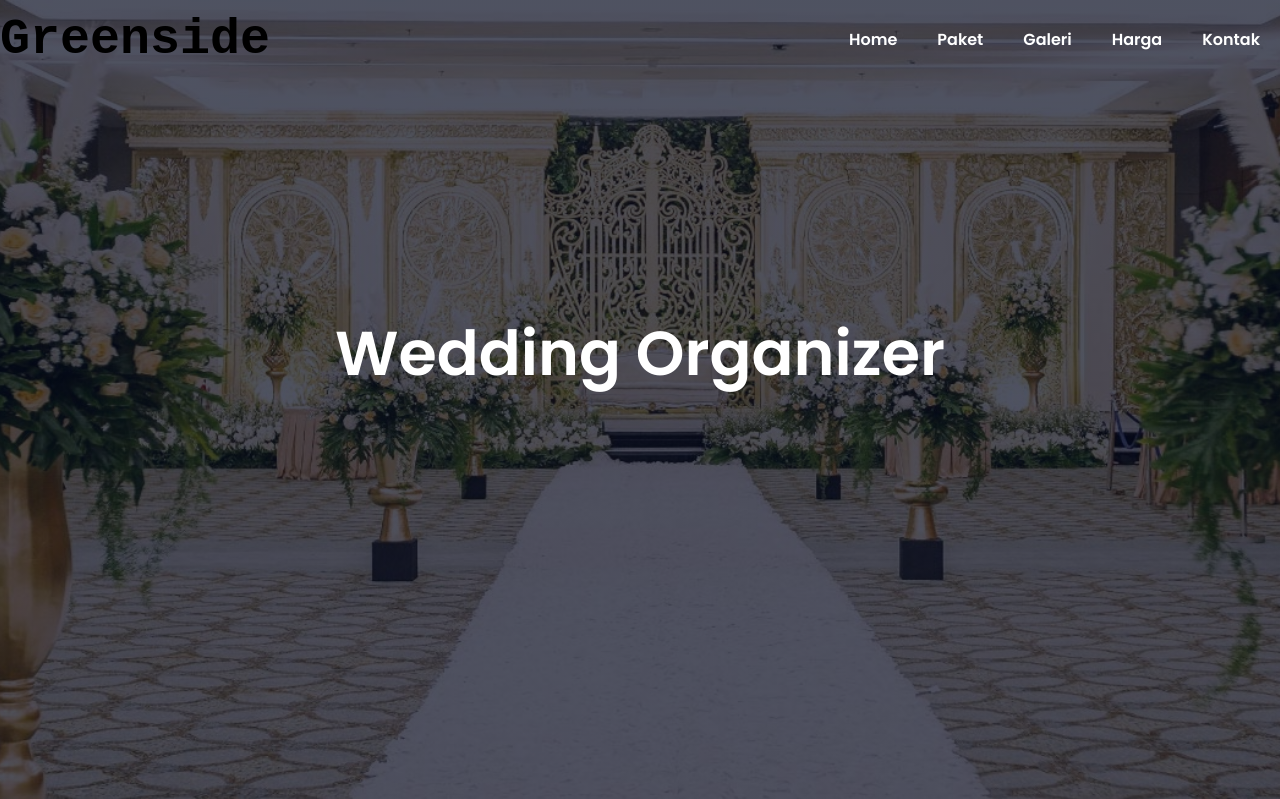
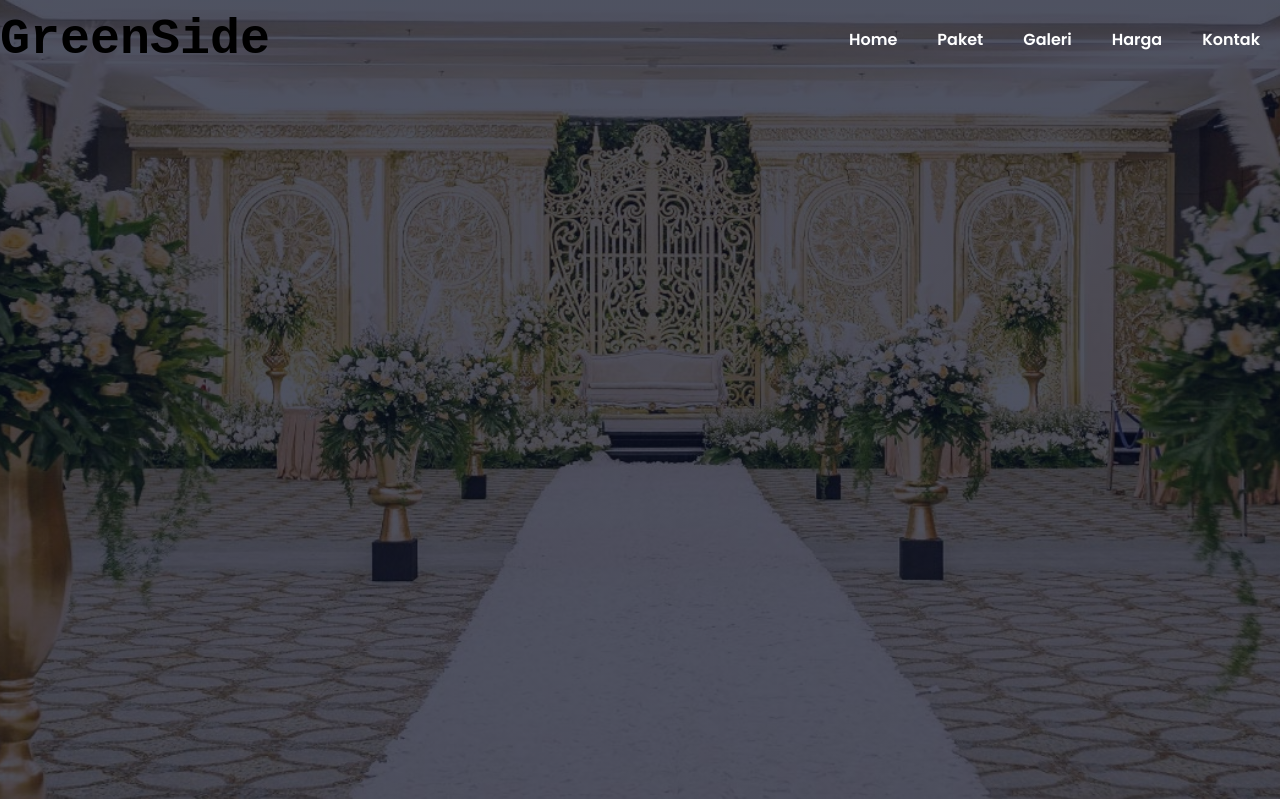
Before and after one commit to TinkerThinkerThings/Tubes-Implementasi-Perangkat-Lunak-Wedding-Organizer, a PHP site: page / in a window 1280 px wide. Shown: the top 799 px of the page. Run offline with PHP 8.4, Linux system fonts and the light colour scheme; some libraries are stand-ins or nearby versions.

Commit message:
update file index.php untuk tampilan utama progress ke-2

```diff
--- a/index.php
+++ b/index.php
@@ -9,7 +9,7 @@
   <meta http-equiv="X-UA-Compatible" content="IE=edge">
   <meta name="viewport" content="width=device-width, initial-scale=1.0">
   <title>Tampilan awal</title>
-  <link rel="stylesheet" href="src/style/paket.css">
+  <link rel="stylesheet" href="src/style/global.css">
   <link rel="preconnect" href="https://fonts.googleapis.com">
   <link rel="preconnect" href="https://fonts.gstatic.com" crossorigin>
   <link href="https://fonts.googleapis.com/css2?family=Poppins:ital,wght@0,600;1,300;1,600&display=swap" rel="stylesheet">
@@ -42,14 +42,14 @@
 </head>
 
 <body>
+  <!-- NAVBAR -->
   <section class="header">
     <nav>
       <div class="wrapper">
         <div class="logo">
-          <a href="">Greenside</a>
+          <a href="">GreenSide</a>
         </div>
         <div class="menu">
-
           <ul>
             <li><a href="" class="tbl-biru">Home</a></li>
             <li><a href="" class="tbl-biru">Paket</a></li>
@@ -58,19 +58,12 @@
             <li><a href="" class="tbl-biru">Kontak</a></li>
           </ul>
         </div>
-
       </div>
-
     </nav>
-
-    <div class="text-box">
-      <h1> Wedding Organizer </h1>
-      <p> <br>
-      </p>
-    </div>
+    <!-- END OF NAVBAR -->
   </section>
 
-  <!--------------course-->
+  <!-- CARD -->
   <section class="home">
     <h1> Indoor</h1>
 
@@ -136,6 +129,9 @@
       </div>
     </div>
   </section>
+  <!-- END OF CARD -->
+
+  <!-- FOOTER -->
   <footer>
     <div class="container py-4 py-md-5 px-4 px-md-3 text-body-secondary">
       <div class="row">
@@ -198,6 +194,7 @@
       </div>
     </div>
   </footer>
+  <!-- END OF FOOTER -->
   <br>
 </body>
 
--- a/paket.php
+++ b/paket.php
@@ -9,7 +9,7 @@
   <meta http-equiv="X-UA-Compatible" content="IE=edge">
   <meta name="viewport" content="width=device-width, initial-scale=1.0">
   <title>Tampilan awal</title>
-  <link rel="stylesheet" href="src/style/paket.css">
+  <link rel="stylesheet" href="src/style/global.css">
   <link rel="preconnect" href="https://fonts.googleapis.com">
   <link rel="preconnect" href="https://fonts.gstatic.com" crossorigin>
   <link href="https://fonts.googleapis.com/css2?family=Poppins:ital,wght@0,600;1,300;1,600&display=swap" rel="stylesheet">
```
Also changed, not shown: src/style/global.css (renamed from src/style/paket.css).
